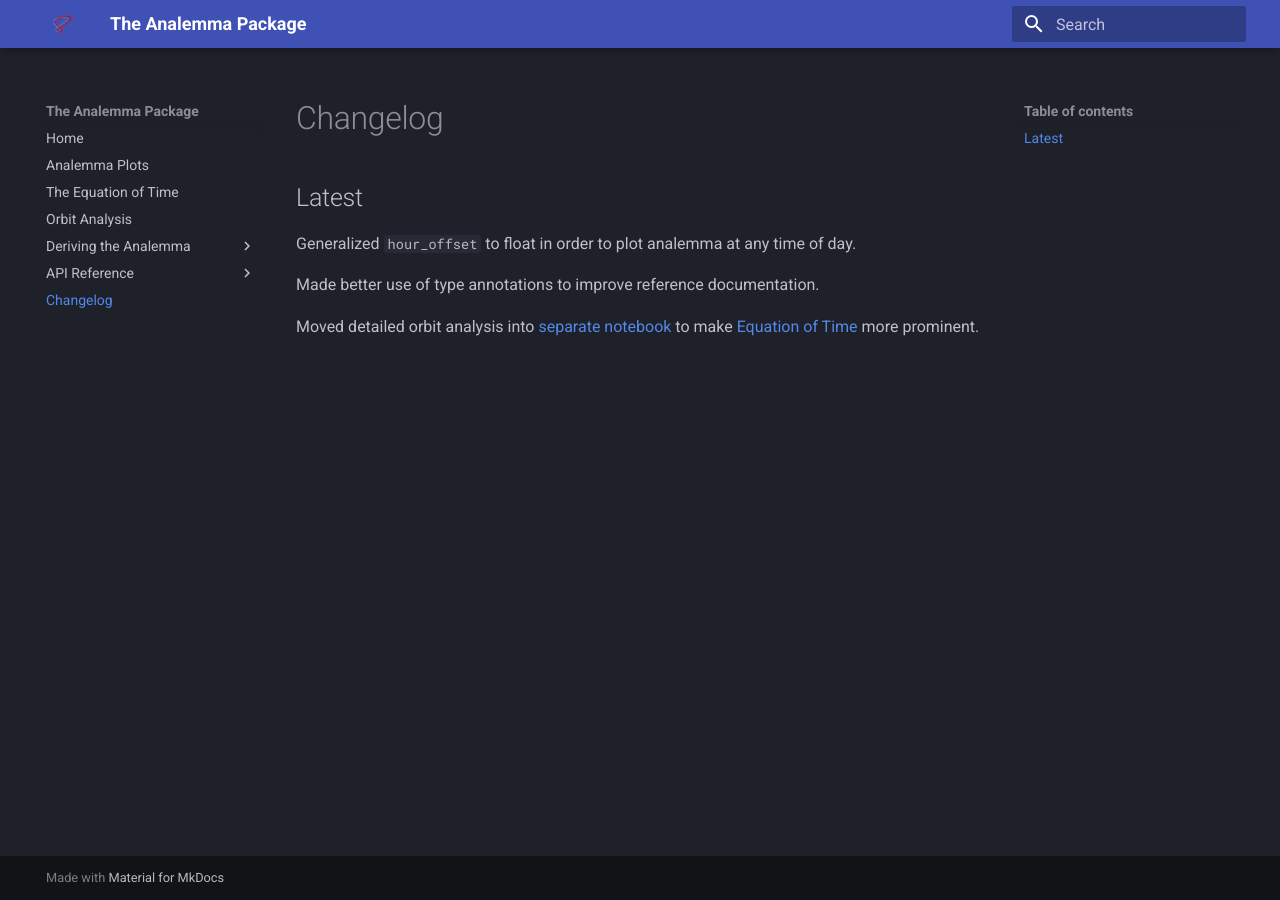
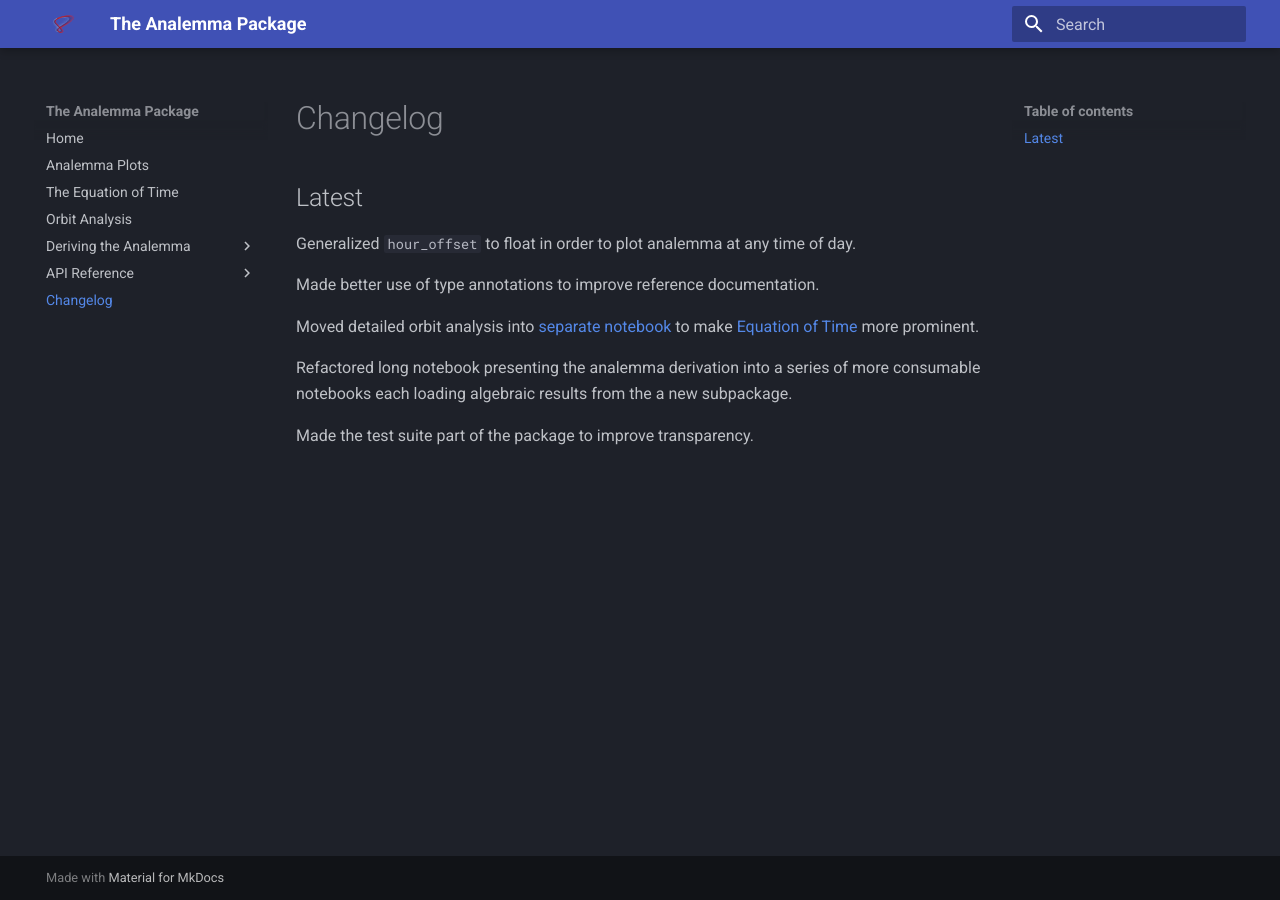
Before and after one commit to russellgoyder/analemma, an MkDocs documentation site: the page built from docs/changelog.md, in a window 1280 px wide. Built offline with MkDocs 1.6.1 and Material for MkDocs 9.7.7, drawn with Linux system fonts in a browser that asks for light colours.

Commit message:
Changelog

```diff
--- a/docs/changelog.md
+++ b/docs/changelog.md
@@ -8,3 +8,7 @@ Generalized `hour_offset` to float in order to plot analemma at any time of day.
 Made better use of type annotations to improve reference documentation.
 
 Moved detailed orbit analysis into [separate notebook](nb/orbit_analysis.md) to make [Equation of Time](nb/equation_of_time.md) more prominent.
+
+Refactored long notebook presenting the analemma derivation into a series of more consumable notebooks each loading algebraic results from the a new subpackage.
+
+Made the test suite part of the package to improve transparency.
```
